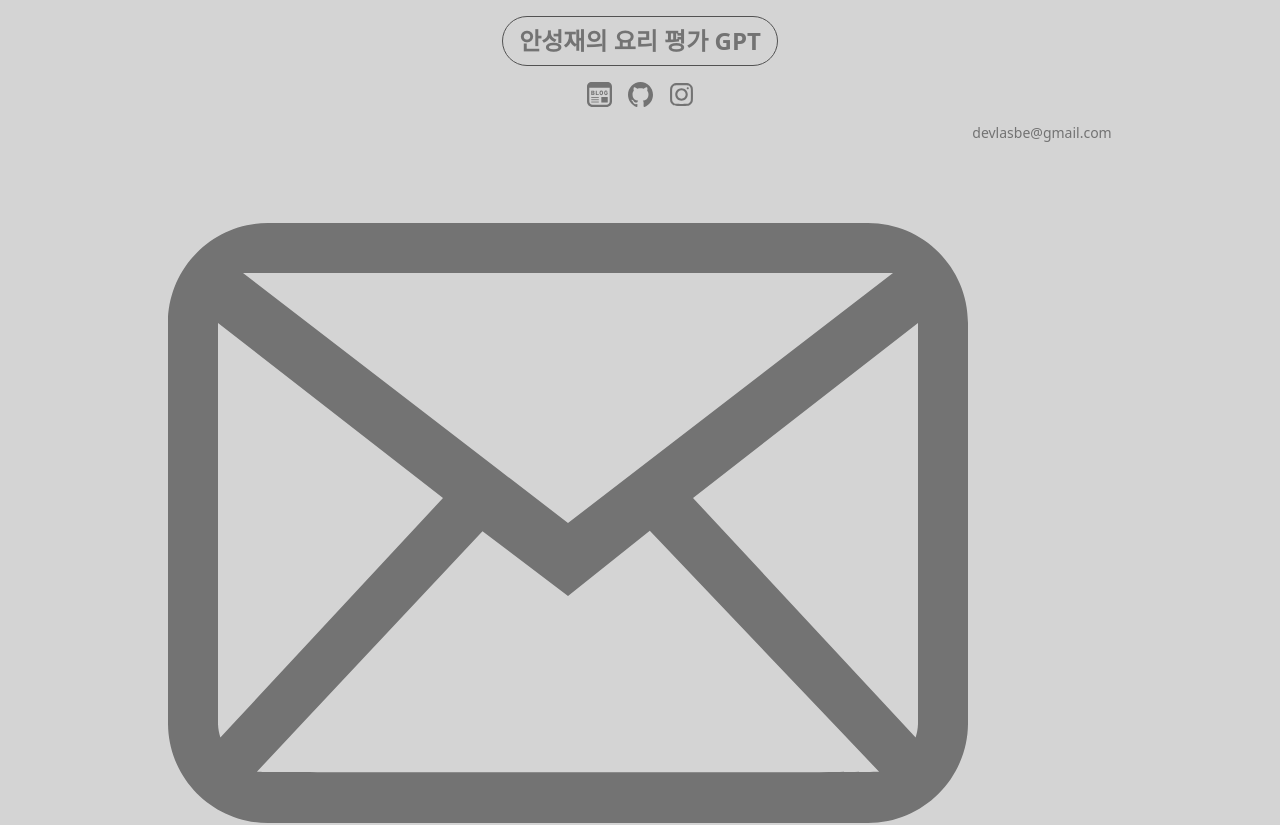
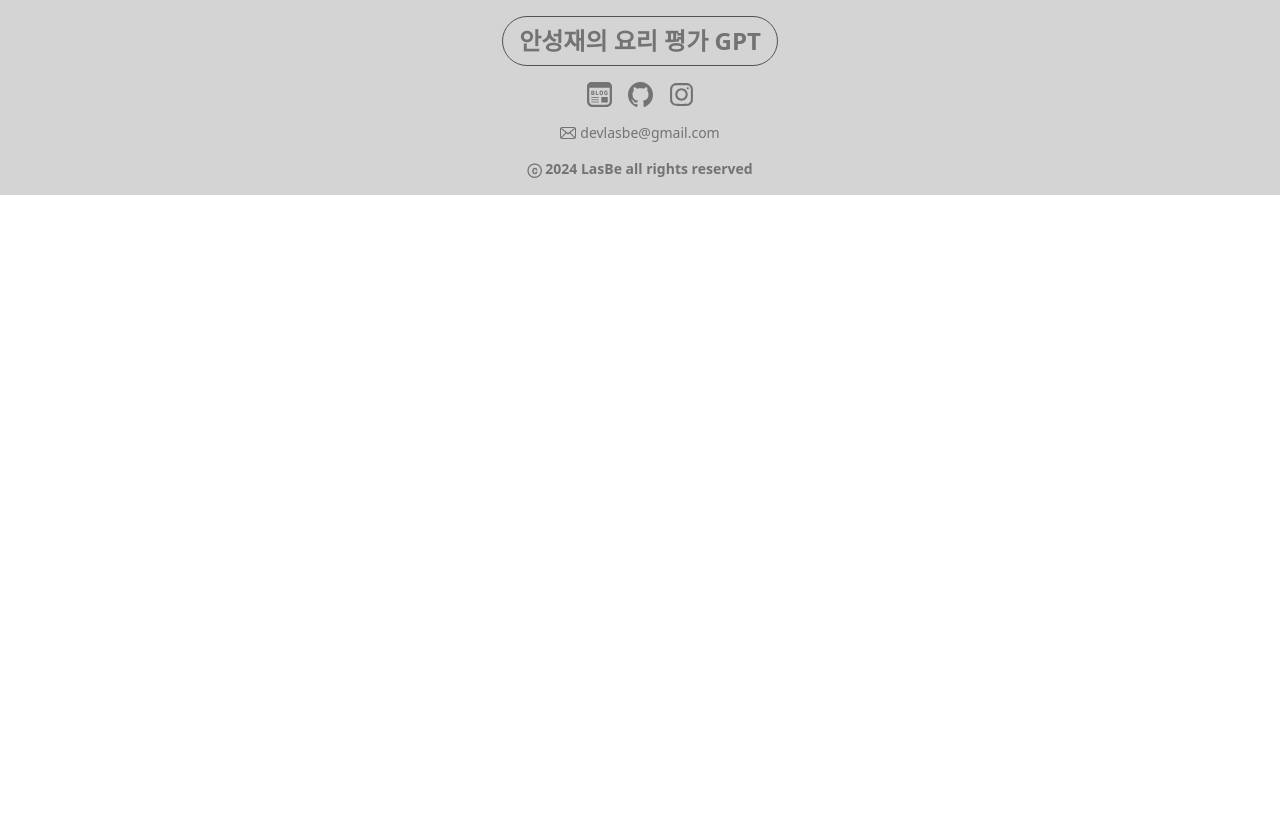
Before and after one commit to LasBe-code/ansungjae-gpt, a Next.js app: page / in a window 1280 px wide. Shown: the part 800-1625 px from the top of the page. After the commit the page ends 995 px from the top, so only its background shows below. Built offline with nearby package versions, Linux system fonts and the light colour scheme; no server answers.

Commit message:
design: 아이콘 크기 틀어짐 수정

```diff
--- a/components/footer.tsx
+++ b/components/footer.tsx
@@ -22,11 +22,12 @@ export default function Footer() {
         </div>
         <span className="flex gap-1 text-sm text-center text-neutral-500">
           <Image
+            className="mt-0.5"
             src={"/mail.svg"}
             alt="mail image"
             width={16}
             height={16}
-            style={{ width: "auto", height: "auto" }}
+            style={{ width: 16, height: 16 }}
           />
           devlasbe@gmail.com
         </span>
```
